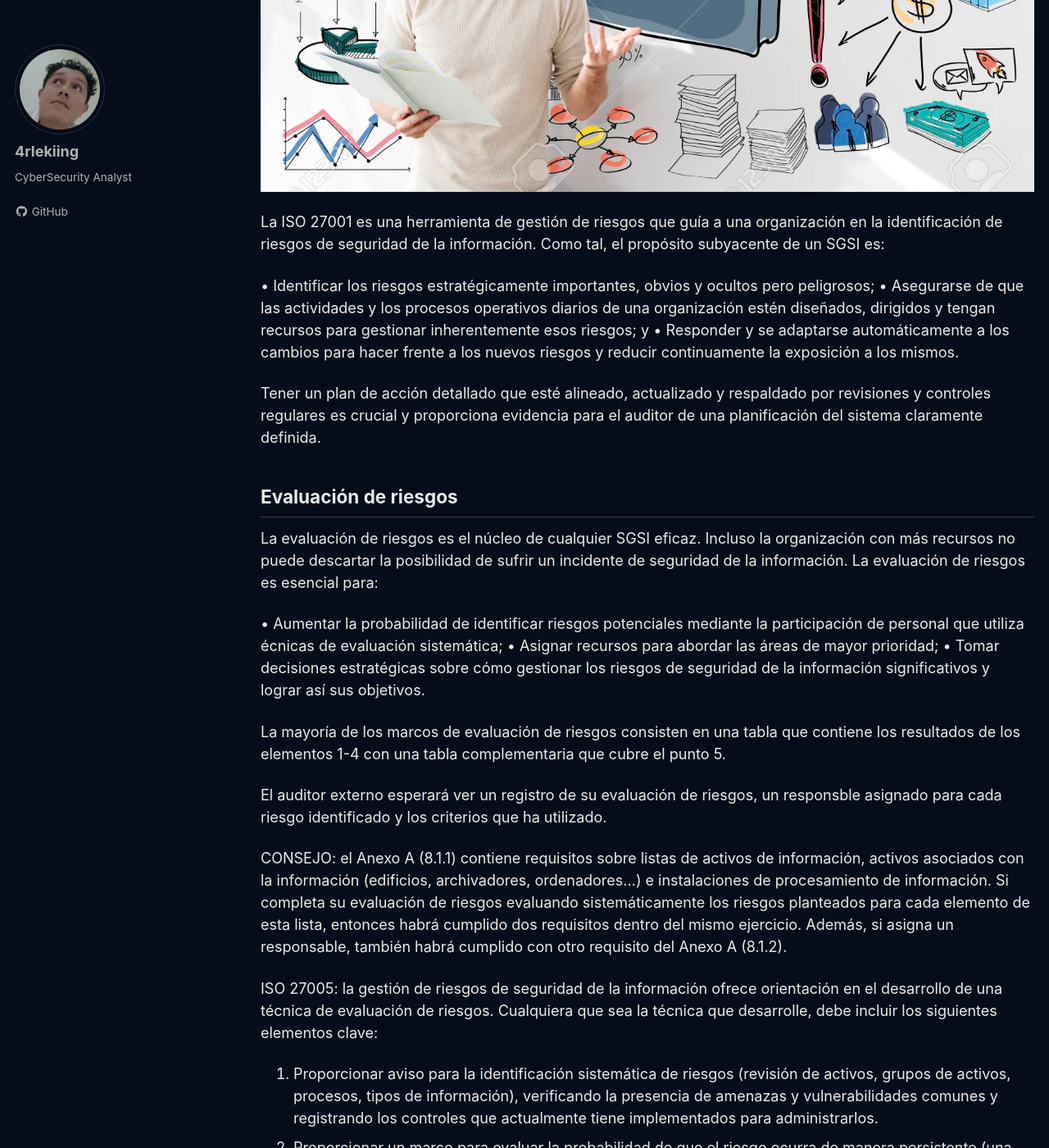
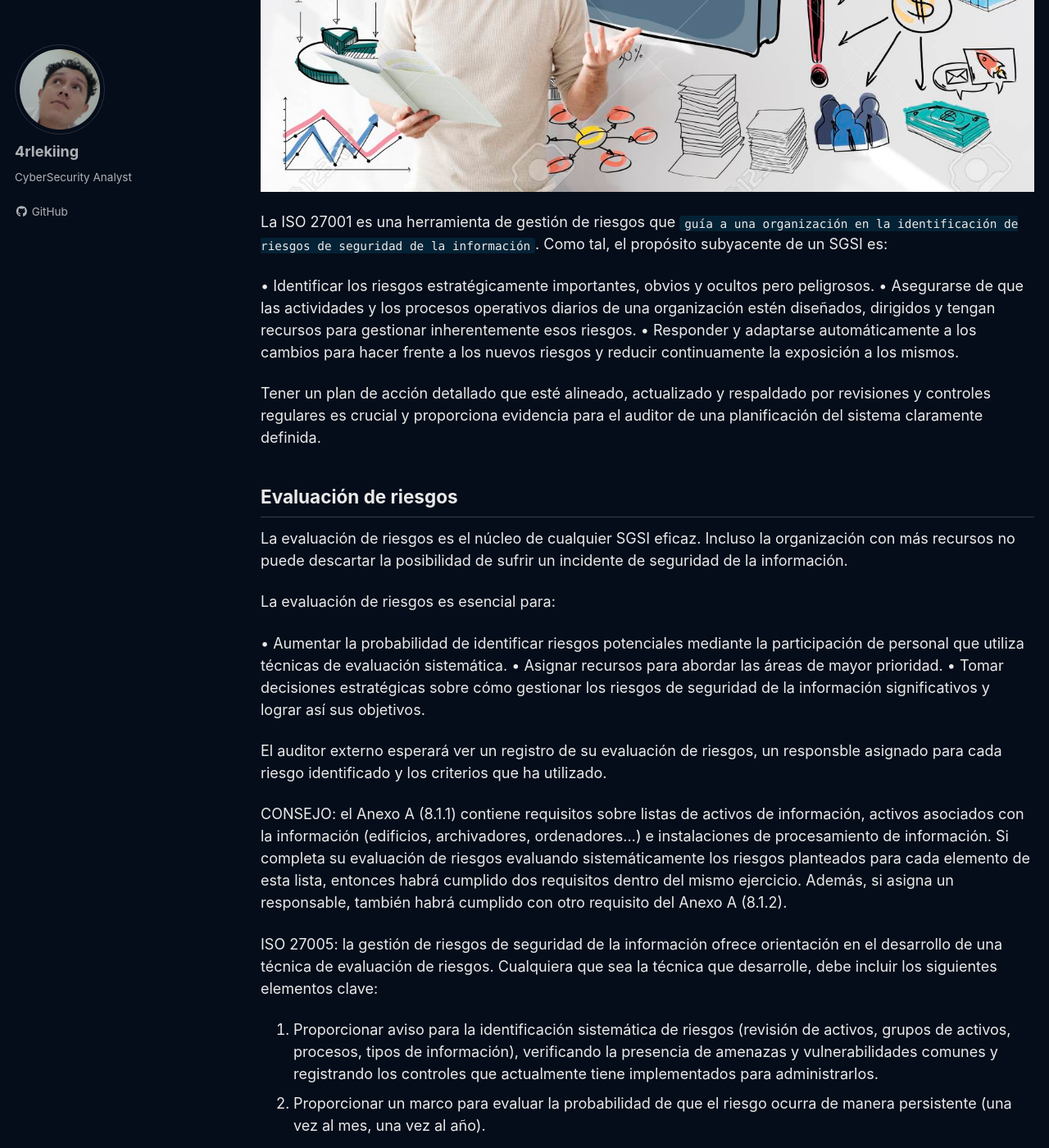
Before and after one commit to 4rleking/ISO27001.github.io, a Jekyll site: the page built from _posts/2023-08-11-Planificacion.md, in a window 1280 px wide and 1400 px high, scrolled down 630 px. Shown: the whole window at 82% size. Built offline with Jekyll 4.4.1, drawn with Linux system fonts in a browser that asks for light colours; cached includes are drawn as plain includes; a script that is not in the unit is left out.

Commit message:
Update 2023-08-11-Planificacion.md

```diff
--- a/_posts/2023-08-11-Planificacion.md
+++ b/_posts/2023-08-11-Planificacion.md
@@ -15,23 +15,23 @@
 
 ![](/assets/images/Planificacion/Intro2.jpg)
 
-La ISO 27001 es una herramienta de gestión de riesgos que guía a una organización en la identificación de riesgos de seguridad de la información. Como tal, el propósito subyacente de un SGSI es:
+La ISO 27001 es una herramienta de gestión de riesgos que `guía a una organización en la identificación de riesgos de seguridad de la información`. Como tal, el propósito subyacente de un SGSI es:
 
-• Identificar los riesgos estratégicamente importantes, obvios y ocultos pero peligrosos;
-• Asegurarse de que las actividades y los procesos operativos diarios de una organización estén diseñados, dirigidos y tengan recursos para gestionar inherentemente esos riesgos; y
-• Responder y se adaptarse automáticamente a los cambios para hacer frente a los nuevos riesgos y reducir continuamente la exposición a los mismos.
+• Identificar los riesgos estratégicamente importantes, obvios y ocultos pero peligrosos.
+• Asegurarse de que las actividades y los procesos operativos diarios de una organización estén diseñados, dirigidos y tengan recursos para gestionar inherentemente esos riesgos.
+• Responder y adaptarse automáticamente a los cambios para hacer frente a los nuevos riesgos y reducir continuamente la exposición a los mismos.
 
 Tener un plan de acción detallado que esté alineado, actualizado y respaldado por revisiones y controles regulares es crucial y proporciona evidencia para el auditor de una planificación del sistema claramente definida.
 
 ## Evaluación de riesgos
 
-La evaluación de riesgos es el núcleo de cualquier SGSI eficaz. Incluso la organización con más recursos no puede descartar la posibilidad de sufrir un incidente de seguridad de la información. La evaluación de riesgos es esencial para:
+La evaluación de riesgos es el núcleo de cualquier SGSI eficaz. Incluso la organización con más recursos no puede descartar la posibilidad de sufrir un incidente de seguridad de la información.
 
-• Aumentar la probabilidad de identificar riesgos potenciales mediante la participación de personal que utiliza écnicas de evaluación sistemática;
-• Asignar recursos para abordar las áreas de mayor prioridad;
+La evaluación de riesgos es esencial para:
+
+• Aumentar la probabilidad de identificar riesgos potenciales mediante la participación de personal que utiliza técnicas de evaluación sistemática.
+• Asignar recursos para abordar las áreas de mayor prioridad.
 • Tomar decisiones estratégicas sobre cómo gestionar los riesgos de seguridad de la información significativos y lograr así sus objetivos.
-
-La mayoría de los marcos de evaluación de riesgos consisten en una tabla que contiene los resultados de los elementos 1-4 con una tabla complementaria que cubre el punto 5.
 
 El auditor externo esperará ver un registro de su evaluación de riesgos, un responsble asignado para cada riesgo identificado y los criterios que ha utilizado.
 
```
Also changed, not shown: other parts of _posts/2023-08-11-Planificacion.md (+1 -1 lines).
